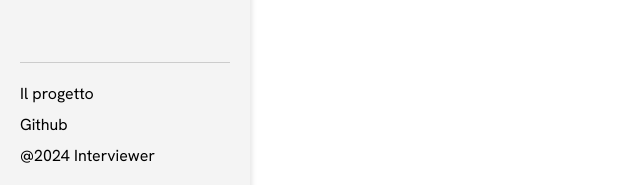
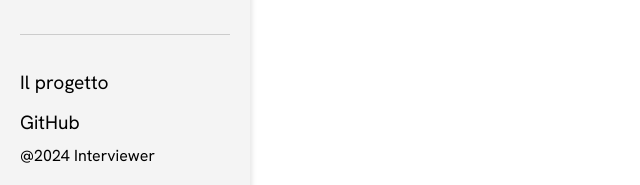
Before and after one commit to giusene/HireGenius, a Next.js app: page /login in a window 1280 px wide. Both pictures are taken after a click on the button "Menu". Shown: the part 604-789 px from the top of the page, without its empty margins (0-640 px from the left). Built offline with nearby package versions, Linux system fonts and the light colour scheme; no server answers.

Commit message:
feat: add NavBar

```diff
--- a/src/components/Molecules/NavBar/NavBar.tsx
+++ b/src/components/Molecules/NavBar/NavBar.tsx
@@ -1,6 +1,44 @@
 import { useState } from "react";
 import Link from "next/link";
 import style from "./NavBar.module.scss";
+
+const menuData = [
+  {
+    label: "Home",
+    link: "/",
+  },
+  {
+    label: "Nuovo argomento",
+    link: "/nuovo-argomento",
+  },
+  {
+    label: "Nuovo colloquio",
+    link: "/nuovo-colloquio",
+  },
+  {
+    label: "Profilo",
+    link: "/profilo",
+  },
+  {
+    label: "Impostazioni",
+    link: "/impostazioni",
+  },
+  {
+    label: "Logout",
+    link: "/logout",
+  },
+];
+
+const menuFooter = [
+  {
+    label: "Il progetto",
+    link: "/il-progetto",
+  },
+  {
+    label: "GitHub",
+    link: "#",
+  },
+];
 
 const NavBar = () => {
   const [isOpen, setIsOpen] = useState<boolean>(false);
@@ -18,40 +56,20 @@ const NavBar = () => {
       {isOpen && (
         <nav className={style.sidebar}>
           <ul className={style.menuList}>
-            <li className={style.menuItem}>
-              <Link href="/">Home</Link>
-            </li>
-            <li className={style.menuItem}>
-              <Link href="/nuovo-argomento">Nuovo argomento</Link>
-            </li>
-            <li className={style.menuItem}>
-              <Link href="/nuovo-colloquio">Nuovo colloquio</Link>
-            </li>
-            <li className={style.menuItem}>
-              <Link href="/profilo">Profilo</Link>
-            </li>
-            <li className={style.menuItem}>
-              <Link href="/impostazioni">Impostazioni</Link>
-            </li>
-            <li className={style.menuItem}>
-              <Link href="/logout">Logout</Link>
-            </li>
+            {menuData.map((item) => (
+              <li className={style.menuItem}>
+                <Link href={item.link}>{item.label}</Link>
+              </li>
+            ))}
           </ul>
 
           <div className={style.footer}>
             <ul className={style.footerList}>
-              <li>
-                <Link href="/il-progetto">Il progetto</Link>
-              </li>
-              <li>
-                <a
-                  href="https://github.com"
-                  target="_blank"
-                  rel="noopener noreferrer"
-                >
-                  Github
-                </a>
-              </li>
+              {menuFooter.map((item) => (
+                <li className={style.menuItem}>
+                  <Link href={item.link}>{item.label}</Link>
+                </li>
+              ))}
             </ul>
             <p>@2024 Interviewer</p>
           </div>
```
Also changed, not shown: src/constants/menuData.json (added, +34 -0 lines), src/constants/menuFooter.json (added, +10 -0 lines).
